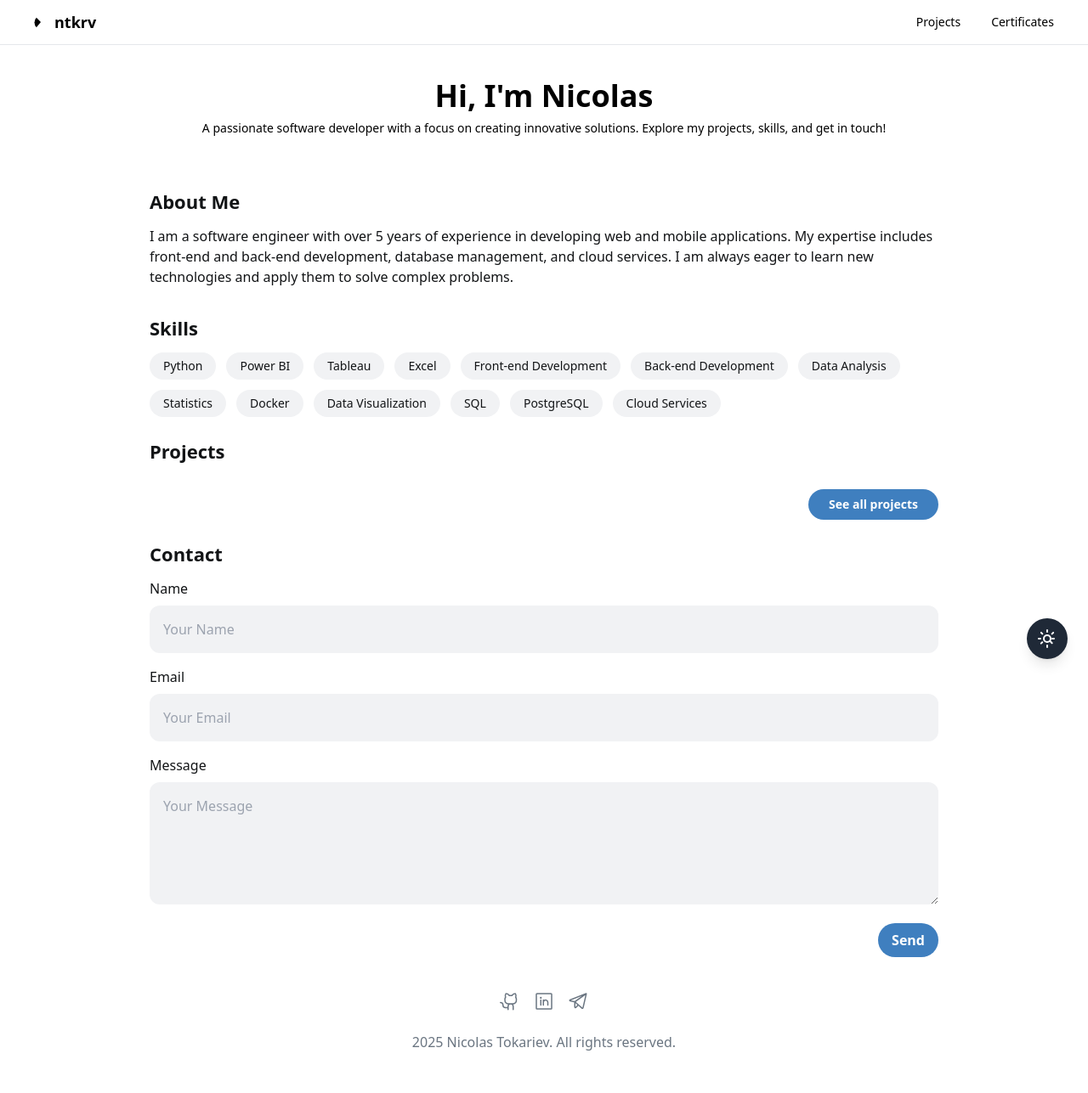
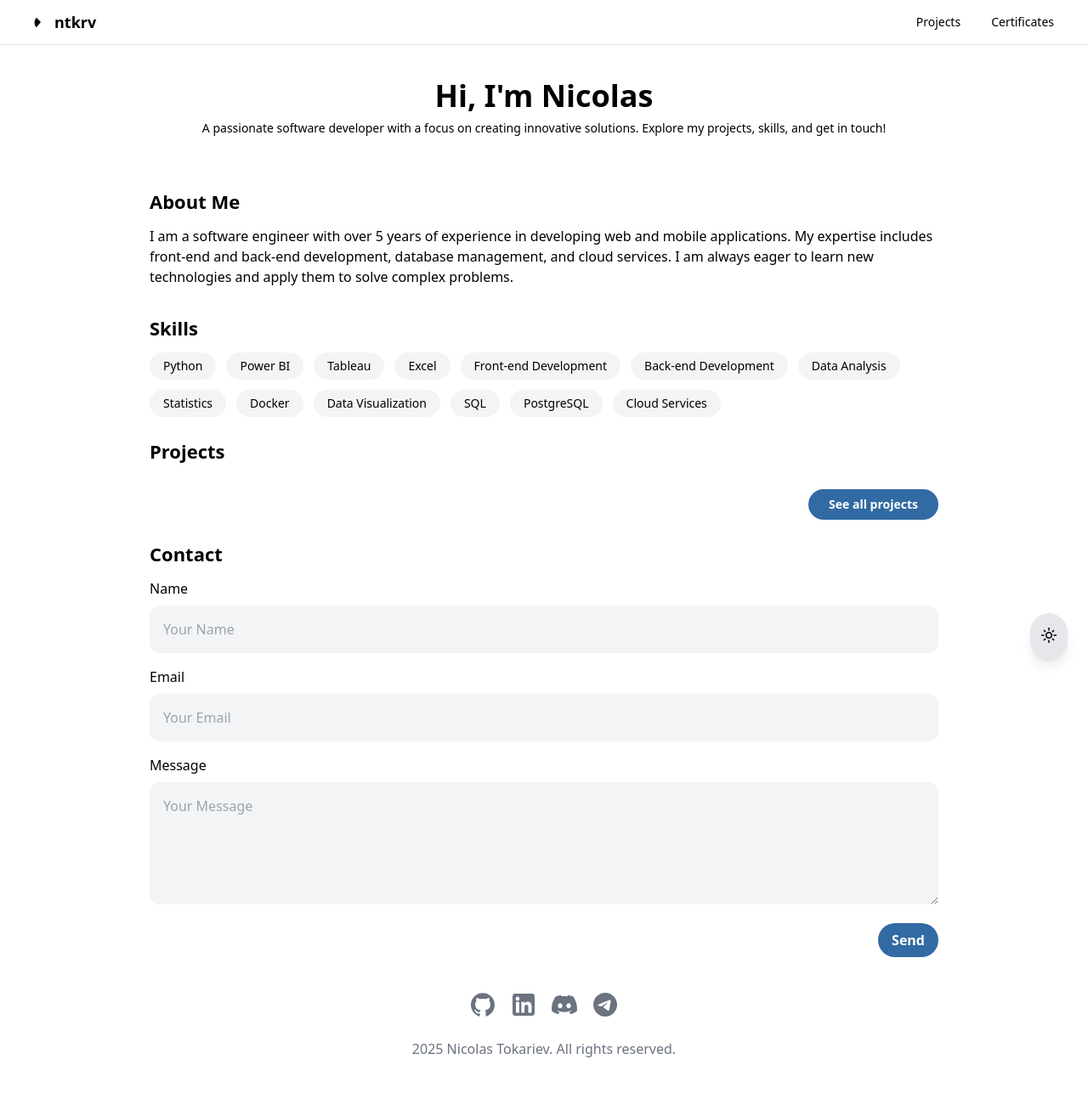
Before and after one commit to ntkrv/personal_website, a Flask app: page / in a window 1280 px wide. Shown: the whole page at 85% size. Before the commit the page ends 1237 px from the top, so only its background shows below. Run offline with Flask 3, Linux system fonts and the light colour scheme; data that the repository does not hold is empty.

Commit message:
Full UI Kit light & dark modes for website

```diff
--- a/static/js/flash_message.js
+++ b/static/js/flash_message.js
@@ -1,10 +1,47 @@
-document.addEventListener("DOMContentLoaded", function () {
+document.addEventListener("DOMContentLoaded", () => {
+  // Auto-hide standard flash messages
+  setTimeout(() => {
+    const flash = document.getElementById("flash-message-wrapper");
+    if (flash) {
+      flash.classList.remove("opacity-100");
+      flash.classList.add("opacity-0");
+      setTimeout(() => flash.remove(), 500);
+    }
+  }, 3000);
+
+  // Custom toast-style flash messages
+  const container = document.getElementById("toast-container");
+  const flashMessages = JSON.parse(document.body.dataset.flashes || "[]");
+
+  flashMessages.forEach(([category, message]) => {
+    const toast = document.createElement("div");
+
+    toast.className = `flex items-start gap-3 max-w-xs w-full p-4 rounded-lg shadow-md text-sm text-white animate-fade-in slide-in-right ${
+      category === "success"
+        ? "bg-green-600"
+        : category === "error"
+        ? "bg-red-600"
+        : "bg-gray-800"
+    }`;
+
+    const iconName = {
+      success: "check_circle",
+      error: "error",
+      info: "info",
+    }[category] || "notifications";
+
+    toast.innerHTML = `
+      <span class="material-icons text-white text-lg mt-0.5">${iconName}</span>
+      <span class="flex-1">${message}</span>
+      <button class="text-white font-bold leading-none focus:outline-none" onclick="this.parentElement.remove()">×</button>
+    `;
+
+    container.appendChild(toast);
+
+    // Auto-remove toast after timeout
     setTimeout(() => {
-      const flash = document.getElementById('flash-message-wrapper');
-      if (flash) {
-        flash.classList.remove('opacity-100');
-        flash.classList.add('opacity-0');
-        setTimeout(() => flash.remove(), 500);
-      }
-    }, 3000);
+      toast.classList.add("opacity-0");
+      setTimeout(() => toast.remove(), 300);
+    }, 4000);
   });
+});
--- a/static/js/theme_toggle.js
+++ b/static/js/theme_toggle.js
@@ -1,26 +1,19 @@
-document.addEventListener("DOMContentLoaded", function () {
-    const toggleBtn = document.getElementById("theme-toggle");
-    const html = document.documentElement;
-    const moonIcon = document.getElementById("moon-icon");
-    const sunIcon = document.getElementById("sun-icon");
+// Handle theme toggle and icon switching
+document.addEventListener("DOMContentLoaded", () => {
+  const themeToggle = document.getElementById("theme-toggle");
+  const html = document.documentElement;
 
-    const setIcons = (isDark) => {
-      if (isDark) {
-        moonIcon.classList.remove("hidden");
-        sunIcon.classList.add("hidden");
-      } else {
-        sunIcon.classList.remove("hidden");
-        moonIcon.classList.add("hidden");
-      }
-    };
+  // Initialize from localStorage
+  if (localStorage.theme === "dark") {
+    html.classList.add("dark");
+  } else {
+    html.classList.remove("dark");
+  }
 
-    const isDark = localStorage.getItem("theme") === "dark";
-    if (isDark) html.classList.add("dark");
-    setIcons(isDark);
-
-    toggleBtn.addEventListener("click", () => {
-      const currentlyDark = html.classList.toggle("dark");
-      localStorage.setItem("theme", currentlyDark ? "dark" : "light");
-      setIcons(currentlyDark);
-    });
+  // Toggle on click and store preference
+  themeToggle.addEventListener("click", () => {
+    html.classList.toggle("dark");
+    const isDark = html.classList.contains("dark");
+    localStorage.theme = isDark ? "dark" : "light";
   });
+});
--- a/templates/base.html
+++ b/templates/base.html
@@ -1,88 +1,107 @@
 <!DOCTYPE html>
-<html lang="en">
+<html lang="en" class="{{ 'dark' if theme == 'dark' else '' }}">
 <head>
   <meta charset="UTF-8" />
   <meta name="viewport" content="width=device-width, initial-scale=1.0" />
   <title>{% block title %}ntkrv{% endblock %}</title>
   <link rel="preconnect" href="https://fonts.gstatic.com/" crossorigin>
-  <link
-    rel="stylesheet"
-    as="style"
-    onload="this.rel='stylesheet'"
-    href="{{ url_for('static', filename='css/styles.css') }}"
-  />
+  <link href="https://fonts.googleapis.com/css2?family=Material+Symbols+Outlined" rel="stylesheet" />
+  <link rel="stylesheet" as="style" onload="this.rel='stylesheet'" href="{{ url_for('static', filename='css/styles.css') }}" />
+
 </head>
-<body class="bg-white text-black dark:bg-[#121212] dark:text-white">
-  <header class="flex items-center justify-between border-b px-10 py-3 sticky top-0 bg-white z-50">
+<body class="bg-white text-black dark:bg-[#212121] dark:text-white transition-colors duration-300">
+
+  <!-- Header -->
+  <header class="flex items-center justify-between border-b border-gray-200 dark:border-gray-800 px-10 py-3 sticky top-0 z-50 bg-white dark:bg-[#212121] text-black dark:text-white transition-colors duration-300">
     <div class="flex items-center gap-4">
       <a href="{{ url_for('main.index') }}" class="flex items-center gap-2 hover:text-brand transition-colors duration-200">
-      <svg class="w-4 h-4" viewBox="0 0 48 48" fill="currentColor">
-        <path d="M8.578 8.578a23.9 23.9 0 0 0 0 33.843L24 24 8.578 8.578Z"/>
-      </svg>
-      <h2 class="text-lg font-bold">ntkrv</h2>
+        <svg class="w-4 h-4" viewBox="0 0 48 48" fill="currentColor">
+          <path d="M8.578 8.578a23.9 23.9 0 0 0 0 33.843L24 24 8.578 8.578Z" />
+        </svg>
+        <h2 class="text-lg font-bold">ntkrv</h2>
+      </a>
     </div>
     <nav class="flex gap-9">
       <a href="{{ url_for('projects.projects') }}" class="text-sm font-medium hover:text-brand transition-colors duration-200">Projects</a>
       <a href="{{ url_for('certificates.certificates') }}" class="text-sm font-medium hover:text-brand transition-colors duration-200">Certificates</a>
     </nav>
   </header>
+
+  <!-- Main -->
   <main class="flex justify-center px-4">
     <div class="w-full max-w-[960px] flex flex-col">
-    {% block content %}{% endblock %}
+      {% block content %}{% endblock %}
     </div>
   </main>
+
   <!-- Footer -->
   <footer class="flex flex-col gap-6 px-5 py-10 text-center">
     <div class="flex flex-wrap justify-center gap-4">
+
+      <!-- GitHub -->
+      </svg>
       <a href="https://github.com/ntkrv" target="_blank" rel="noopener noreferrer" aria-label="GitHub">
-        <span class="text-[#6a7581] hover:text-brand transition-colors duration-200">
-          <svg xmlns="http://www.w3.org/2000/svg" width="24px" height="24px" fill="currentColor" viewBox="0 0 256 256">
-            <path
-              d="M208.31,75.68A59.78,59.78,0,0,0,202.93,28,8,8,0,0,0,196,24a59.75,59.75,0,0,0-48,24H124A59.75,59.75,0,0,0,76,24a8,8,0,0,0-6.93,4,59.78,59.78,0,0,0-5.38,47.68A58.14,58.14,0,0,0,56,104v8a56.06,56.06,0,0,0,48.44,55.47A39.8,39.8,0,0,0,96,192v8H72a24,24,0,0,1-24-24A40,40,0,0,0,8,136a8,8,0,0,0,0,16,24,24,0,0,1,24,24,40,40,0,0,0,40,40H96v16a8,8,0,0,0,16,0V192a24,24,0,0,1,48,0v40a8,8,0,0,0,16,0V192a39.8,39.8,0,0,0-8.44-24.53A56.06,56.06,0,0,0,216,112v-8A58.14,58.14,0,0,0,208.31,75.68ZM200,112a40,40,0,0,1-40,40H112a40,40,0,0,1-40-40v-8a41.74,41.74,0,0,1,6.9-22.48A8,8,0,0,0,80,73.83a43.81,43.81,0,0,1,.79-33.58,43.88,43.88,0,0,1,32.32,20.06A8,8,0,0,0,119.82,64h32.35a8,8,0,0,0,6.74-3.69,43.87,43.87,0,0,1,32.32-20.06A43.81,43.81,0,0,1,192,73.83a8.09,8.09,0,0,0,1,7.65A41.72,41.72,0,0,1,200,104Z"
-            />
-          </svg>
-        </span>
+        <svg xmlns="http://www.w3.org/2000/svg" width="32" height="32" viewBox="0 0 32 32"
+             fill="currentColor"
+             class="text-gray-500 dark:text-gray-400 hover:text-brand dark:hover:text-brand transition-colors duration-200">
+             <path d="M16,2.345c7.735,0,14,6.265,14,14-.002,6.015-3.839,11.359-9.537,13.282-.7,.14-.963-.298-.963-.665,0-.473,.018-1.978,.018-3.85,0-1.312-.437-2.152-.945-2.59,3.115-.35,6.388-1.54,6.388-6.912,0-1.54-.543-2.783-1.435-3.762,.14-.35,.63-1.785-.14-3.71,0,0-1.173-.385-3.85,1.435-1.12-.315-2.31-.472-3.5-.472s-2.38,.157-3.5,.472c-2.677-1.802-3.85-1.435-3.85-1.435-.77,1.925-.28,3.36-.14,3.71-.892,.98-1.435,2.24-1.435,3.762,0,5.355,3.255,6.563,6.37,6.913-.403,.35-.77,.963-.893,1.872-.805,.368-2.818,.963-4.077-1.155-.263-.42-1.05-1.452-2.152-1.435-1.173,.018-.472,.665,.017,.927,.595,.332,1.277,1.575,1.435,1.978,.28,.787,1.19,2.293,4.707,1.645,0,1.173,.018,2.275,.018,2.607,0,.368-.263,.787-.963,.665-5.719-1.904-9.576-7.255-9.573-13.283,0-7.735,6.265-14,14-14Z" fill-rule="evenodd"></path>
+        </svg>
       </a>
 
+      <!-- LinkedIn -->
       <a href="https://www.linkedin.com/in/ntokariev/" target="_blank" rel="noopener noreferrer" aria-label="LinkedIn">
-        <span class="text-[#6a7581] hover:text-brand transition-colors duration-200">
-          <svg xmlns="http://www.w3.org/2000/svg" width="24px" height="24px" fill="currentColor" viewBox="0 0 256 256">
-            <path
-              d="M216,24H40A16,16,0,0,0,24,40V216a16,16,0,0,0,16,16H216a16,16,0,0,0,16-16V40A16,16,0,0,0,216,24Zm0,192H40V40H216V216ZM96,112v64a8,8,0,0,1-16,0V112a8,8,0,0,1,16,0Zm88,28v36a8,8,0,0,1-16,0V140a20,20,0,0,0-40,0v36a8,8,0,0,1-16,0V112a8,8,0,0,1,15.79-1.78A36,36,0,0,1,184,140ZM100,84A12,12,0,1,1,88,72,12,12,0,0,1,100,84Z"
-            />
-          </svg>
-        </span>
+        <svg xmlns="http://www.w3.org/2000/svg" width="32" height="32" viewBox="0 0 32 32"
+             fill="currentColor"
+             class="text-gray-500 dark:text-gray-400 hover:text-brand dark:hover:text-brand transition-colors duration-200">
+          <path d="M26.111,3H5.889c-1.595,0-2.889,1.293-2.889,2.889V26.111c0,1.595,1.293,2.889,2.889,2.889H26.111c1.595,0,2.889-1.293,2.889-2.889V5.889c0-1.595-1.293-2.889-2.889-2.889ZM10.861,25.389h-3.877V12.87h3.877v12.519Zm-1.957-14.158c-1.267,0-2.293-1.034-2.293-2.31s1.026-2.31,2.293-2.31,2.292,1.034,2.292,2.31-1.026,2.31-2.292,2.31Zm16.485,14.158h-3.858v-6.571c0-1.802-.685-2.809-2.111-2.809-1.551,0-2.362,1.048-2.362,2.809v6.571h-3.718V12.87h3.718v1.686s1.118-2.069,3.775-2.069,4.556,1.621,4.556,4.975v7.926Z" fill-rule="evenodd"></path>
+        </svg>
       </a>
 
+      <!-- Discord -->
+      <a href="https://discord.com/users/838152955432796171" target="_blank" rel="noopener noreferrer" aria-label="Discord">
+        <svg xmlns="http://www.w3.org/2000/svg" width="32" height="32" viewBox="0 0 32 32" fill="currentColor"
+        class="text-gray-500 dark:text-gray-400 hover:text-brand dark:hover:text-brand transition-colors duration-200">
+          <path d="M26.413,6.536c-1.971-.902-4.052-1.543-6.189-1.904-.292,.523-.557,1.061-.793,1.612-2.277-.343-4.592-.343-6.869,0-.236-.551-.5-1.089-.793-1.612-2.139,.365-4.221,1.006-6.194,1.909C1.658,12.336,.596,17.987,1.127,23.558h0c2.294,1.695,4.861,2.984,7.591,3.811,.615-.827,1.158-1.704,1.626-2.622-.888-.332-1.744-.741-2.56-1.222,.215-.156,.425-.316,.628-.472,4.806,2.26,10.37,2.26,15.177,0,.205,.168,.415,.328,.628,.472-.817,.483-1.676,.892-2.565,1.225,.467,.918,1.011,1.794,1.626,2.619,2.732-.824,5.301-2.112,7.596-3.808h0c.623-6.461-1.064-12.06-4.46-17.025Zm-15.396,13.596c-1.479,0-2.702-1.343-2.702-2.994s1.18-3.006,2.697-3.006,2.73,1.354,2.704,3.006-1.192,2.994-2.699,2.994Zm9.967,0c-1.482,0-2.699-1.343-2.699-2.994s1.18-3.006,2.699-3.006,2.723,1.354,2.697,3.006-1.189,2.994-2.697,2.994Z" fill-rule="evenodd"></path>
+        </svg>
+      </span>
+      </a>
+
+
+      <!-- Telegram -->
       <a href="https://t.me/sergeantjoker" target="_blank" rel="noopener noreferrer" aria-label="Telegram">
-        <span class="text-[#6a7581] hover:text-brand transition-colors duration-200">
-          <svg xmlns="http://www.w3.org/2000/svg" width="24px" height="24px" fill="currentColor" viewBox="0 0 256 256">
-            <path
-              d="M236.88,26.19a9,9,0,0,0-9.16-1.57L25.06,103.93a14.22,14.22,0,0,0,2.43,27.21L80,141.45V200a15.92,15.92,0,0,0,10,14.83,15.91,15.91,0,0,0,17.51-3.73l25.32-26.26L173,220a15.88,15.88,0,0,0,10.51,4,16.3,16.3,0,0,0,5-.79,15.85,15.85,0,0,0,10.67-11.63L239.77,35A9,9,0,0,0,236.88,26.19Zm-61.14,36L86.15,126.35l-49.6-9.73ZM96,200V152.52l24.79,21.74Zm87.53,8L100.85,135.5l119-85.29Z"
-            />
-          </svg>
-        </span>
+        <svg xmlns="http://www.w3.org/2000/svg" width="32" height="32" viewBox="0 0 32 32"
+             width="24" height="24"
+             viewBox="0 0 256 256"
+             fill="currentColor"
+             class="text-gray-500 dark:text-gray-400 hover:text-brand dark:hover:text-brand transition-colors duration-200">
+             <path d="M16,2c-7.732,0-14,6.268-14,14s6.268,14,14,14,14-6.268,14-14S23.732,2,16,2Zm6.489,9.521c-.211,2.214-1.122,7.586-1.586,10.065-.196,1.049-.583,1.401-.957,1.435-.813,.075-1.43-.537-2.218-1.053-1.232-.808-1.928-1.311-3.124-2.099-1.382-.911-.486-1.412,.302-2.23,.206-.214,3.788-3.472,3.858-3.768,.009-.037,.017-.175-.065-.248-.082-.073-.203-.048-.29-.028-.124,.028-2.092,1.329-5.905,3.903-.559,.384-1.065,.571-1.518,.561-.5-.011-1.461-.283-2.176-.515-.877-.285-1.574-.436-1.513-.92,.032-.252,.379-.51,1.042-.773,4.081-1.778,6.803-2.95,8.164-3.517,3.888-1.617,4.696-1.898,5.222-1.907,.116-.002,.375,.027,.543,.163,.142,.115,.181,.27,.199,.379,.019,.109,.042,.357,.023,.551Z" fill-rule="evenodd"></path>
+        </svg>
       </a>
+
     </div>
-    <p class="text-[#6a7581] text-base font-normal leading-normal">2025 Nicolas Tokariev. All rights reserved.</p>
+    <p class="text-gray-500 dark:text-gray-400 text-base font-normal leading-normal">2025 Nicolas Tokariev. All rights reserved.</p>
   </footer>
+
+  <!-- Theme Toggle -->
   <button id="theme-toggle"
-        class="fixed bottom-6 right-6 z-50 p-3 rounded-full bg-gray-800 text-white shadow-lg hover:bg-gray-700 dark:bg-white dark:text-black dark:hover:bg-gray-200 transition duration-300"
-        aria-label="Toggle Dark Mode">
-  <span id="theme-toggle-icon" class="block transition-transform duration-300">
-    <!-- Sun (Light theme) -->
-    <svg id="sun-icon" class="w-6 h-6 hidden" fill="none" stroke="currentColor" stroke-width="2" viewBox="0 0 24 24">
-      <path stroke-linecap="round" stroke-linejoin="round"
-            d="M12 4V2m0 20v-2m4.22-4.22l1.42 1.42M6.34 6.34L4.92 4.92M18 12h2M4 12H2m4.22 4.22l-1.42 1.42M17.66 6.34l1.42-1.42M12 8a4 4 0 100 8 4 4 0 000-8z" />
-    </svg>
-    <!-- Moon (Dark theme) -->
-    <svg id="moon-icon" class="w-6 h-6 hidden" fill="currentColor" viewBox="0 0 20 20">
-      <path
-        d="M17.293 13.293a8 8 0 01-10.586-10.586 8.001 8.001 0 1010.586 10.586z" />
-    </svg>
+  class="fixed bottom-6 right-6 bg-gray-200 dark:bg-gray-800 p-3 rounded-full shadow-lg hover:scale-105 transition-transform"
+  aria-label="Toggle dark mode">
+
+  <!-- Light theme icon (sun) -->
+  <span id="sun-icon" class="material-symbols-outlined text-black dark:hidden text-xl">
+    light_mode
+  </span>
+
+  <!-- Dark theme icon (moon) -->
+  <span id="moon-icon" class="material-symbols-outlined text-white hidden dark:inline text-xl">
+    dark_mode
   </span>
 </button>
+  <!-- Toast Container -->
+  <div id="toast-container" class="fixed top-6 right-6 z-[100] space-y-3"></div>
 
-<script src="{{ url_for('static', filename='js/theme_toggle.js') }}"></script>
+  <!-- Script -->
+  <script src="{{ url_for('static', filename='js/theme_toggle.js') }}"></script>
 </body>
+
 </html>
--- a/templates/index.html
+++ b/templates/index.html
@@ -5,27 +5,27 @@
 {% block content %}
   <!-- Hero -->
   <section class="text-center py-10 px-4">
-    <h1 class="text-black text-4xl font-black">Hi, I'm Nicolas</h1>
-    <p class="text-black text-sm mt-2">
+    <h1 class="text-black dark:text-white text-4xl font-black">Hi, I'm Nicolas</h1>
+    <p class="text-black dark:text-white text-sm mt-2">
       A passionate software developer with a focus on creating innovative solutions. Explore my projects, skills, and get in touch!
     </p>
   </section>
 
   <!-- About Me -->
   <section class="px-4">
-    <h2 class="text-[#121416] text-[22px] font-bold pt-5 pb-3">About Me</h2>
-    <p class="text-[#121416] text-base pb-3">
+    <h2 class="text-black dark:text-white text-[22px] font-bold pt-5 pb-3">About Me</h2>
+    <p class="text-black dark:text-white text-base pb-3">
       I am a software engineer with over 5 years of experience in developing web and mobile applications. My expertise includes front-end and back-end development, database management, and cloud services. I am always eager to learn new technologies and apply them to solve complex problems.
     </p>
   </section>
 
   <!-- Skills -->
   <section class="px-4">
-    <h2 class="text-[#121416] text-[22px] font-bold pt-5 pb-3">Skills</h2>
+    <h2 class="text-black dark:text-white text-[22px] font-bold pt-5 pb-3">Skills</h2>
     <div class="flex gap-3 flex-wrap">
       {% for skill in ["Python", "Power BI", "Tableau", "Excel", "Front-end Development", "Back-end Development", "Data Analysis", "Statistics", "Docker", "Data Visualization", "SQL", "PostgreSQL", "Cloud Services"] %}
-        <div class="bg-[#f1f2f4] rounded-full px-4 h-8 flex items-center">
-          <p class="text-[#121416] text-sm font-medium">{{ skill }}</p>
+        <div class="bg-gray-100 dark:bg-gray-700 rounded-full px-4 h-8 flex items-center">
+          <p class="text-black dark:text-white text-sm font-medium">{{ skill }}</p>
         </div>
       {% endfor %}
     </div>
@@ -33,19 +33,19 @@
 
   <!-- Projects -->
   <section class="px-4 pt-6">
-    <h2 class="text-[#121416] text-[22px] font-bold pb-3">Projects</h2>
+    <h2 class="text-black dark:text-white text-[22px] font-bold pb-3">Projects</h2>
     <div class="grid grid-cols-[repeat(auto-fit,minmax(158px,1fr))] gap-4">
       <div class="flex justify-end mt-4">
         <a href="{{ url_for('projects.projects') }}"
-           class="inline-block bg-[#3f7fbf] text-white text-sm font-semibold px-6 py-2 rounded-full transition duration-300 hover:bg-[#326aa3]">
+           class="inline-block bg-brand text-white text-sm font-semibold px-6 py-2 rounded-full transition duration-300 hover:bg-[#2b5a8c]">
           See all projects
         </a>
       </div>
       {% for project in projects %}
         <div class="flex flex-col gap-2">
           <div class="aspect-video bg-cover bg-center rounded-xl" style="background-image: url('{{ project.image }}');"></div>
-          <p class="text-base font-medium">{{ project.title }}</p>
-          <p class="text-sm text-[#6a7581]">{{ project.description }}</p>
+          <p class="text-base font-medium text-black dark:text-white">{{ project.title }}</p>
+          <p class="text-sm text-gray-600 dark:text-gray-400">{{ project.description }}</p>
         </div>
       {% endfor %}
     </div>
@@ -53,7 +53,7 @@
 
   <!-- Contact -->
   <section class="px-4 pt-6">
-  <h2 class="text-[#121416] text-[22px] font-bold pb-3">Contact</h2>
+    <h2 class="text-black dark:text-white text-[22px] font-bold pb-3">Contact</h2>
 
     <!-- Flash messages -->
     {% with messages = get_flashed_messages(with_categories=true) %}
@@ -77,25 +77,27 @@
     <form method="POST" action="{{ url_for('contact.contact') }}">
       {{ form.hidden_tag() }}
       <div class="mb-4">
-      <label class="block text-[#121416] mb-2">Name</label>
-      <input type="text" name="name" required placeholder="Your Name" class="w-full rounded-xl p-4 bg-[#f1f2f4] text-[#121416] focus:placeholder-transparent focus:outline-none" />
+        <label class="block text-black dark:text-white mb-2">Name</label>
+        <input type="text" name="name" required placeholder="Your Name"
+          class="w-full rounded-xl p-4 bg-gray-100 dark:bg-gray-700 text-black dark:text-white focus:placeholder-transparent focus:outline-none" />
       </div>
       <div class="mb-4">
-      <label class="block text-[#121416] mb-2">Email</label>
-      <input type="email" name="email" required placeholder="Your Email" class="w-full rounded-xl p-4 bg-[#f1f2f4] text-[#121416] focus:placeholder-transparent focus:outline-none" />
+        <label class="block text-black dark:text-white mb-2">Email</label>
+        <input type="email" name="email" required placeholder="Your Email"
+          class="w-full rounded-xl p-4 bg-gray-100 dark:bg-gray-700 text-black dark:text-white focus:placeholder-transparent focus:outline-none" />
       </div>
       <div class="mb-4">
-      <label class="block text-[#121416] mb-2">Message</label>
-      <textarea name="message" required placeholder="Your Message" class="w-full min-h-[144px] rounded-xl p-4 bg-[#f1f2f4] text-[#121416] focus:placeholder-transparent focus:outline-none"></textarea>
+        <label class="block text-black dark:text-white mb-2">Message</label>
+        <textarea name="message" required placeholder="Your Message"
+          class="w-full min-h-[144px] rounded-xl p-4 bg-gray-100 dark:bg-gray-700 text-black dark:text-white focus:placeholder-transparent focus:outline-none"></textarea>
       </div>
       <div class="text-right">
-      <button type="submit" class="bg-[#3f7fbf] text-white px-4 py-2 rounded-full font-bold hover:bg-[#326aa3]">Send</button>
+        <button type="submit"
+          class="bg-brand text-white px-4 py-2 rounded-full font-bold hover:bg-[#2b5a8c] transition-colors duration-200">Send</button>
       </div>
     </form>
   </section>
 
-<!-- Auto-hide flash message -->
+  <!-- Flash JS -->
   <script src="{{ url_for('static', filename='js/flash_message.js') }}"></script>
-
-
 {% endblock %}
--- a/utils/email_utils.py
+++ b/utils/email_utils.py
@@ -1,6 +1,7 @@
 import smtplib
 from email.mime.text import MIMEText
 from flask import current_app
+
 
 def send_email(subject: str, body: str, to_email: str, from_email: str = None) -> bool:
     """
@@ -15,7 +16,9 @@ def send_email(subject: str, body: str, to_email: str, from_email: str = None) -
     Returns:
         bool: True if email was sent successfully, False otherwise.
     """
-    from_email = from_email or current_app.config.get("SMTP_SENDER", "noreply@example.com")
+    from_email = from_email or current_app.config.get(
+        "SMTP_SENDER", "noreply@example.com"
+    )
     smtp_host = current_app.config.get("SMTP_HOST", "smtp.example.com")
     smtp_port = int(current_app.config.get("SMTP_PORT", 587))
     smtp_user = current_app.config.get("SMTP_USER")
--- a/utils/security_utils.py
+++ b/utils/security_utils.py
@@ -1,5 +1,6 @@
 from flask import current_app
 from itsdangerous import URLSafeTimedSerializer
+
 
 def generate_token(data: str, salt: str = "default") -> str:
     """
@@ -14,6 +15,7 @@ def generate_token(data: str, salt: str = "default") -> str:
     """
     serializer = URLSafeTimedSerializer(current_app.config["SECRET_KEY"])
     return serializer.dumps(data, salt=salt)
+
 
 def verify_token(token: str, salt: str = "default", max_age: int = 3600) -> str | None:
     """
--- a/utils/string_utils.py
+++ b/utils/string_utils.py
@@ -1,6 +1,7 @@
 import re
 import unicodedata
 from markupsafe import escape
+
 
 def sanitize_input(text: str) -> str:
     """
@@ -14,6 +15,7 @@ def sanitize_input(text: str) -> str:
     """
     return escape(text.strip())
 
+
 def allowed_file(filename: str, allowed_extensions: set[str]) -> bool:
     """
     Check if uploaded file has a valid extension.
@@ -25,7 +27,8 @@ def allowed_file(filename: str, allowed_extensions: set[str]) -> bool:
     Returns:
         bool: True if valid, else False.
     """
-    return '.' in filename and filename.rsplit('.', 1)[1].lower() in allowed_extensions
+    return "." in filename and filename.rsplit(".", 1)[1].lower() in allowed_extensions
+
 
 def slugify(text: str) -> str:
     """
--- a/utils/time_utils.py
+++ b/utils/time_utils.py
@@ -1,4 +1,5 @@
 from datetime import datetime
+
 
 def format_datetime(dt: datetime) -> str:
     """
@@ -12,6 +13,7 @@ def format_datetime(dt: datetime) -> str:
     """
     return dt.strftime("%d.%m.%Y %H:%M") if dt else ""
 
+
 def current_timestamp() -> datetime:
     """
     Get the current UTC timestamp.
```
Also changed, not shown: tailwind.config.js (+15 -4 lines), templates/404.html (+5 -5 lines), templates/admin_login.html (+9 -9 lines), templates/certificates.html (+19 -10 lines), templates/project_detail.html (+6 -6 lines), templates/projects.html (+14 -6 lines), static/css/styles.css. Lines whose indentation alone changed are shown as unchanged.
